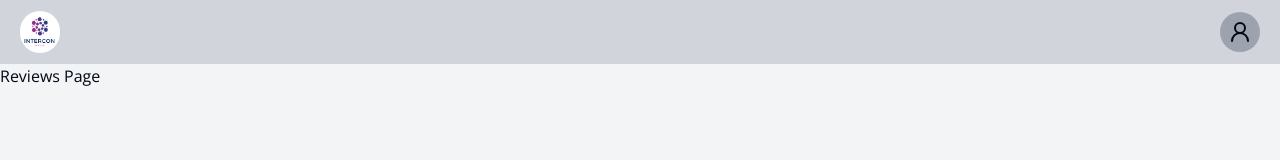
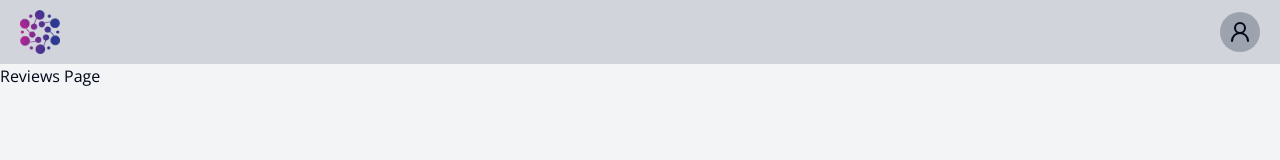
Before and after one commit to saneag/ComercialReview, a Next.js app in the folder src/garstea/intercon-fe/: page /reviews in a window 1280 px wide. Shown: the top 160 px of the page. Built offline with nearby package versions, Linux system fonts and the light colour scheme; what tailwindcss-neumorphism would draw is missing.

Commit message:
refactor: changed logo to logo without background

```diff
--- a/src/garstea/intercon-fe/src/app/components/header/logo.tsx
+++ b/src/garstea/intercon-fe/src/app/components/header/logo.tsx
@@ -5,11 +5,10 @@ export default function Logo() {
   return (
     <Link href='/reviews'>
       <Image
-        src='/assets/images/intercon-logo.png'
+        src='/assets/images/intercon-logo-no-text.png'
         width={40}
         height={40}
         alt=''
-        className='rounded-full'
       />
     </Link>
   );
```
